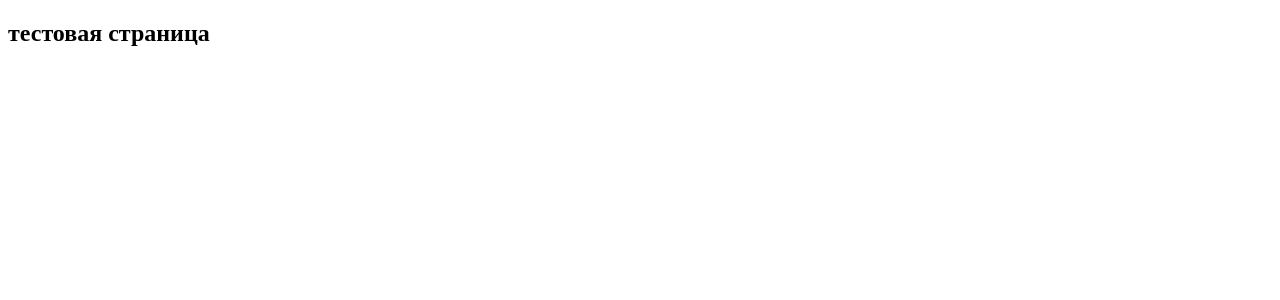
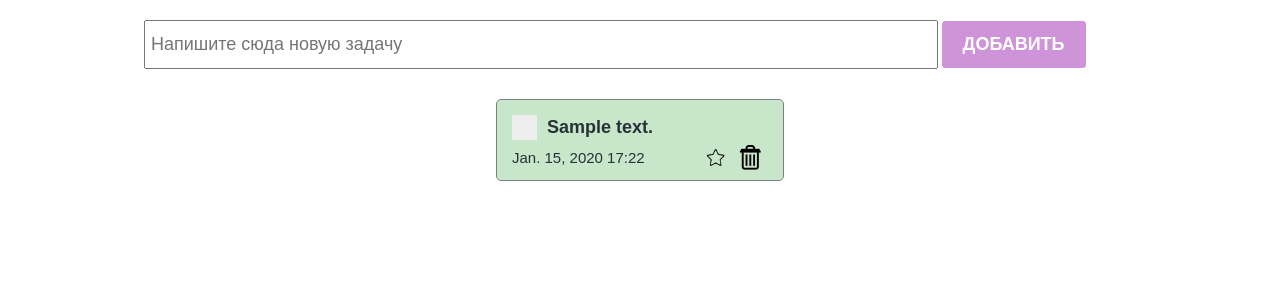
Before and after one commit to DartOrin/todo, a Django app: page /test/ in a window 1280 px wide. Shown: the top 300 px of the page. Run offline with Django 3.2, Linux system fonts and the light colour scheme; tables that the repository leaves empty hold one stand-in row (values such as "Sample post").

Commit message:
added todo_list in test page

```diff
--- a/product/templates/test.html
+++ b/product/templates/test.html
@@ -1,14 +1,45 @@
+{% load static %}
 <!DOCTYPE html>
 <html lang="en">
 
 <head>
     <meta charset="UTF-8">
     <meta name="viewport" content="width=device-width, initial-scale=1.0">
-    <title>тестовая страница</title>
+    <title>TODO</title>
+    <!-- <link rel="stylesheet" href="./styles/checkbox.css"> -->
+    <link rel="stylesheet" href="{% static 'styles/index.css' %}">
+    <!-- <link rel="stylesheet" href="./styles/index.css"> -->
+    <link rel="stylesheet" href="{% static 'styles/checkbox.css' %}">
 </head>
 
 <body>
-    <h2>тестовая страница</h2>
+    <section>
+        <div class="create_container">
+            <input class="create_input" type="text" placeholder="Напишите сюда новую задачу">
+            <button class="create_button">Добавить</button>
+        </div>
+
+        <div class="todo_container">
+            {% for todo in todo_list %}
+            <div class="todo_item">
+                <div class="todo_item_header">
+                    <label class="checkbox_container">
+                        <input type="checkbox">
+                        <span class="checkmark"></span>
+                    </label>
+                    <h4>{{ todo.text }}</h4>
+                </div>
+                <div class="todo_item_footer">
+                    <p>{{todo.created_at}} <span>17:22</span></p>
+                    <div class="action_buttons">
+                        <img src="./icons/unmarked.png" alt="photo">
+                        <img src="./icons/delete.png" alt="photo">
+                    </div>
+                </div>
+            </div>
+            {% endfor %}
+        </div>
+    </section>
 </body>
 
 </html>
--- a/product/views.py
+++ b/product/views.py
@@ -1,14 +1,10 @@
 from django.shortcuts import render
-
+from .models import ToDo
 # Create your views here.
 
 
 def homepage(request):
     return render(request, "index.html")
-
-
-def test(request):
-    return render(request, "test.html")
 
 
 def add(request):
@@ -21,3 +17,8 @@ def change(request):
 
 def delete(request):
     return render(request, "delete.html")
+
+
+def test(request):
+    todo_list = ToDo.objects.all()
+    return render(request, "test.html", {"todo_list": todo_list})
```
